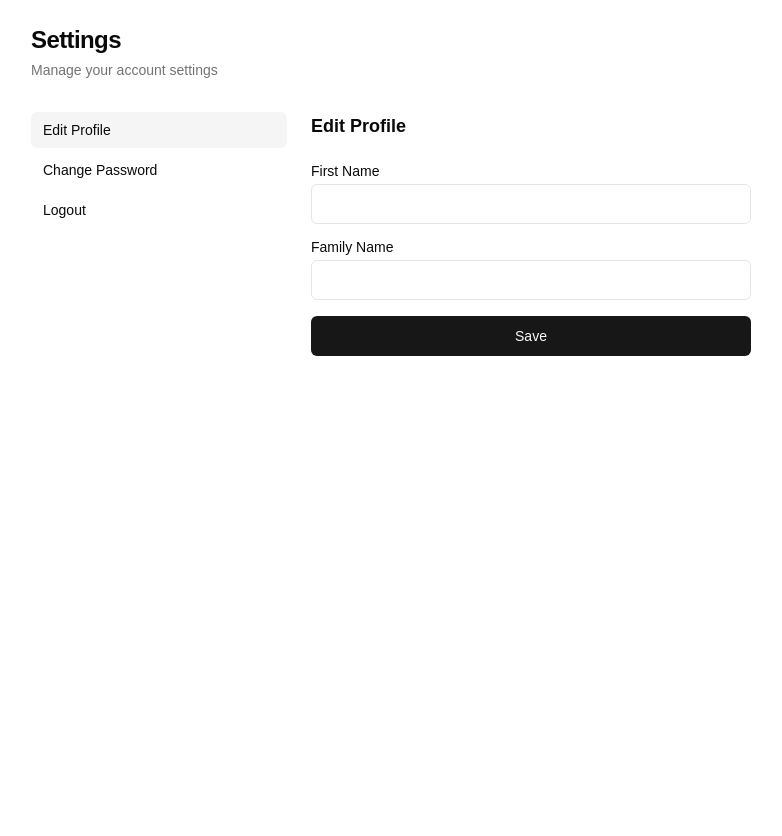
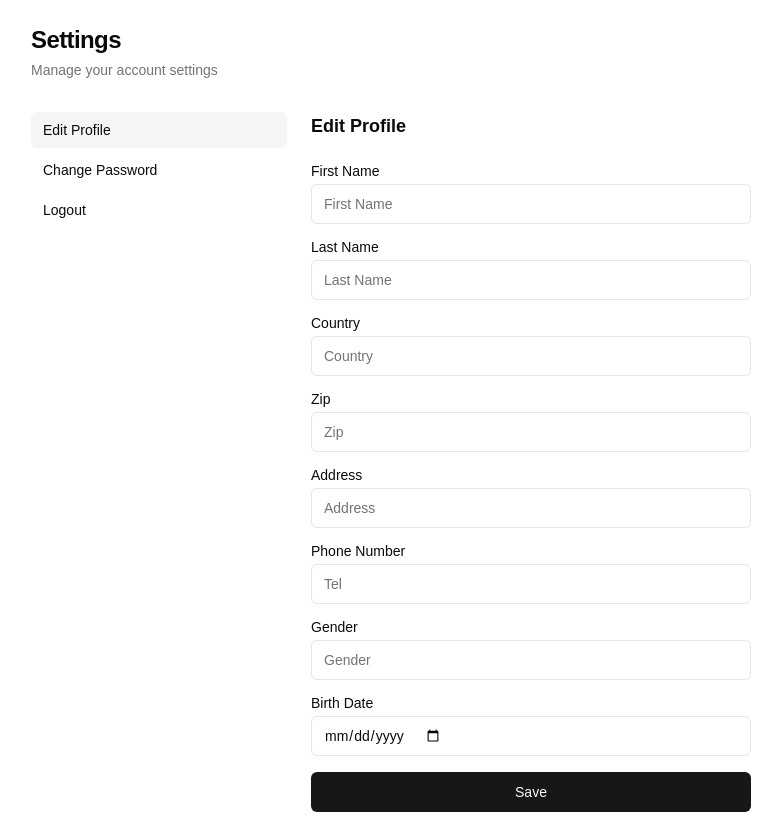
Before and after one commit to y-yudai/next-supabase-starter, a Next.js app: page /examples/settings/edit-profile in a window 1280 px wide. Shown: the whole page, without its empty margins (249-1031 px from the left). Before the commit the page ends 800 px from the top, so only its background shows below. Built offline with nearby package versions, Linux system fonts and the light colour scheme; no server answers.

Commit message:
supabase Stroage fix

```diff
--- a/next.config.ts
+++ b/next.config.ts
@@ -1,13 +1,17 @@
 import type { NextConfig } from 'next'
 
+const supabaseUrl = process.env.NEXT_PUBLIC_SUPABASE_URL || ''
+
 const nextConfig: NextConfig = {
-  /* config options here */
+  reactStrictMode: true,
   images: {
+    domains: supabaseUrl.includes('127.0.0.1')
+      ? ['127.0.0.1', 'localhost']
+      : [new URL(supabaseUrl).hostname],
     remotePatterns: [
       {
         protocol: 'https',
         hostname: 'placehold.jp',
-        port: '',
       },
     ],
   },
--- a/src/app/examples/profile/page.client.tsx
+++ b/src/app/examples/profile/page.client.tsx
@@ -1,14 +1,57 @@
 'use client'
 
+import { useEffect, useState } from 'react'
+import { useRouter } from 'next/navigation'
 import { Card, CardContent, CardHeader } from '@/components/ui/card'
+import { Button } from '@/components/ui/button'
 import Image from 'next/image'
 import useUserStore from '@/store/user-account'
 
 export default function PageClient() {
-  const { userAccount } = useUserStore()
+  const { userAccount, fetchUserAccountByEmail, uploadUserImageById, updateUserAccountById } = useUserStore()
+  const [loading, setLoading] = useState(true)
+  const [imageFile, setImageFile] = useState<File | null>(null)
+  const [imageUrl, setImageUrl] = useState<string | null>(null)
+  const router = useRouter()
 
-  if (!userAccount) {
-    return <div>User not found</div>
+  useEffect(() => {
+    if (userAccount?.email) {
+      fetchUserAccountByEmail(userAccount.email)
+          .then(() => setLoading(false))
+          .catch((error) => {
+            console.error('Error fetching user:', error)
+            setLoading(false)
+          })
+    } else {
+      setLoading(false)
+    }
+  }, [userAccount?.email, fetchUserAccountByEmail])
+
+  if (loading) return <div>Loading...</div>
+
+  const handleEditProfile = () => {
+    router.push('/examples/settings/edit-profile')
+  }
+
+  const handleImageChange = (event: React.ChangeEvent<HTMLInputElement>) => {
+    if (event.target.files) {
+      setImageFile(event.target.files[0])
+    }
+  }
+
+  const handleUploadImage = async () => {
+    if (imageFile && userAccount) {
+      try {
+        await uploadUserImageById(userAccount.id, imageFile);
+        setImageFile(null);
+        await fetchUserAccountByEmail(userAccount.email);
+        alert('Profile image updated successfully!');
+      } catch (error) {
+        alert('Failed to update profile image');
+      }
+    } else {
+      alert('Please select an image first.');
+    }
   }
 
   return (
@@ -17,21 +60,43 @@ export default function PageClient() {
           <Card>
             <CardHeader className="flex flex-col items-center space-y-4">
               <div className="relative h-32 w-32">
+                <input
+                    type="file"
+                    accept="image/*"
+                    onChange={handleImageChange}
+                    className="hidden"
+                    id="profileImageInput"
+                />
                 <Image
-                src="https://placehold.jp/150x150.png"
-                alt=""
+                    src={`${userAccount?.profile_picture || "https://placehold.jp/150x150.png"}?t=${new Date().getTime()}`}
+                    alt="Profile"
                     fill
-                className="rounded-full object-cover"
+                    className="rounded-full object-cover cursor-pointer"
+                    onClick={() => document.getElementById('profileImageInput')?.click()}
                 />
               </div>
-            <h1 className="text-center text-2xl font-bold text-gray-900">
-              {userAccount.first_name ?? "未入力"}
-            </h1>
+              {imageFile && (
+                  <Button onClick={handleUploadImage} className="mt-2 bg-blue-500 text-white">
+                    Upload New Profile Picture
+                  </Button>
+              )}
             </CardHeader>
             <CardContent className="space-y-4">
               <ProfileInfoItem label="Email" value={userAccount.email} />
+              <ProfileInfoItem label="FirstName" value={userAccount.first_name} />
+              <ProfileInfoItem label="LastName" value={userAccount.last_name} />
               <ProfileInfoItem label="Country" value={userAccount.country_name} />
+              <ProfileInfoItem label="Zip" value={userAccount.zip} />
+              <ProfileInfoItem label="Address" value={userAccount.address1} />
+              <ProfileInfoItem label="Tel" value={userAccount.tel} />
+              <ProfileInfoItem label="Gender" value={userAccount.gender} />
+              <ProfileInfoItem label="Birthday" value={userAccount.birthday} />
             </CardContent>
+            <div className="flex justify-center mt-4">
+              <Button onClick={handleEditProfile} className="bg-blue-500 text-white">
+                Change Profile
+              </Button>
+            </div>
           </Card>
         </div>
       </div>
--- a/src/app/examples/settings/edit-profile/page.client.tsx
+++ b/src/app/examples/settings/edit-profile/page.client.tsx
@@ -4,9 +4,49 @@ import { useState } from 'react'
 import { Button } from "@/components/ui/button"
 import { Input } from '@/components/ui/input'
 import { Label } from '@/components/ui/label'
+import useUserStore from '@/store/user-account'
+import {useRouter} from "next/navigation";
 
 export default function SettingsPage() {
-  const save = async () => {}
+  const router = useRouter()
+  const { userAccount, updateUserAccountById } = useUserStore()
+
+  const [firstName, setFirstName] = useState(userAccount?.first_name || '')
+  const [lastName, setLastName] = useState(userAccount?.last_name || '')
+  const [country, setCountry] = useState(userAccount?.country_name || '')
+  const [zip, setZip] = useState(userAccount?.zip || '')
+  const [address, setAddress] = useState(userAccount?.address1 || '')
+  const [tel, setTel] = useState(userAccount?.tel || '')
+  const [gender, setGender] = useState(userAccount?.gender || '')
+  const [birthDate, setBirthDate] = useState(userAccount?.birthday ? userAccount.birthday.toString().substring(0, 10) : '') // 날짜 형식 yyyy-mm-dd
+
+  const save = async () => {
+    if (!firstName || !lastName || !country || !zip || !address || !tel || !gender || !birthDate || !country) {
+      alert("All fields are required")
+      return
+    }
+
+    try {
+      const userInfo = {
+        id: userAccount?.id || 0,
+        email: userAccount?.email || null,
+        auth_id: userAccount?.auth_id || '',
+        first_name: firstName,
+        last_name: lastName,
+        country_name: country,
+        zip: zip,
+        address1: address,
+        tel: tel,
+        gender: gender,
+        birthday: new Date(birthDate),
+      };
+
+      await updateUserAccountById(userInfo);
+      router.push('/examples/profile')
+    } catch (error) {
+      console.error("Error updating profile:", error)
+    }
+  };
 
   return (
       <main className="mx-auto flex max-w-screen-md justify-center">
@@ -19,22 +59,78 @@ export default function SettingsPage() {
                   <Label htmlFor="firstName">First Name</Label>
                   <Input
                       id="firstName"
-                  defaultValue={''}
-                  placeholder=""
+                      value={firstName}
+                      onChange={(e) => setFirstName(e.target.value)}
+                      placeholder="First Name"
                   />
                 </div>
                 <div className="flex flex-col space-y-1.5">
-                <Label htmlFor="famylyName">Family Name</Label>
+                  <Label htmlFor="lastName">Last Name</Label>
                   <Input
-                  id="famylyName"
-                  defaultValue={''}
-                  placeholder=""
+                      id="lastName"
+                      value={lastName}
+                      onChange={(e) => setLastName(e.target.value)}
+                      placeholder="Last Name"
+                  />
+                </div>
+                <div className="flex flex-col space-y-1.5">
+                  <Label htmlFor="country">Country</Label>
+                  <Input
+                      id="country"
+                      value={country}
+                      onChange={(e) => setCountry(e.target.value)}
+                      placeholder="Country"
+                  />
+                </div>
+                <div className="flex flex-col space-y-1.5">
+                  <Label htmlFor="zip">Zip</Label>
+                  <Input
+                      id="zip"
+                      value={zip}
+                      onChange={(e) => setZip(e.target.value)}
+                      placeholder="Zip"
+                  />
+                </div>
+                <div className="flex flex-col space-y-1.5">
+                  <Label htmlFor="address">Address</Label>
+                  <Input
+                      id="address"
+                      value={address}
+                      onChange={(e) => setAddress(e.target.value)}
+                      placeholder="Address"
+                  />
+                </div>
+                <div className="flex flex-col space-y-1.5">
+                  <Label htmlFor="tel">Phone Number</Label>
+                  <Input
+                      id="tel"
+                      value={tel}
+                      onChange={(e) => setTel(e.target.value)}
+                      placeholder="Tel"
+                  />
+                </div>
+                <div className="flex flex-col space-y-1.5">
+                  <Label htmlFor="gender">Gender</Label>
+                  <Input
+                      id="gender"
+                      value={gender}
+                      onChange={(e) => setGender(e.target.value)}
+                      placeholder="Gender"
+                  />
+                </div>
+                <div className="flex flex-col space-y-1.5">
+                  <Label htmlFor="birthDate">Birth Date</Label>
+                  <Input
+                      id="birthDate"
+                      type="date"
+                      value={birthDate}
+                      onChange={(e) => setBirthDate(e.target.value)}
+                      placeholder="Birth Date"
                   />
                 </div>
               </div>
             </form>
             <Button className="w-full mt-4" onClick={save}>
-            {' '}
               Save
             </Button>
           </div>
--- a/src/store/user-account.ts
+++ b/src/store/user-account.ts
@@ -14,6 +14,7 @@ interface UserAccount {
   tel: string | null
   gender: string | null
   birthday: Date | null
+  profile_picture: string | null
 }
 
 interface UserState {
@@ -21,9 +22,10 @@ interface UserState {
   setUser: (user: UserAccount) => void
   createUserAccount: (email: string, uuid: string) => Promise<void>
   fetchUserAccountById: (uuid: string) => Promise<void>
+  fetchUserAccountByEmail: (email: string) => Promise<void>
   clearUserAccount: () => Promise<void>
-  updateUserAccountById: (id: number) => Promise<void>
-  uploadUserImageById: (id: number) => Promise<void>
+  updateUserAccountById: (userInfo: UserAccount) => Promise<void>
+  uploadUserImageById: (id: number, imageFile: File) => Promise<void>
 }
 
 export const supabase = createBrowserClient()
@@ -49,14 +51,69 @@ const useUserStore = create(
           .single()
         set({ userAccount: data })
       },
+      fetchUserAccountByEmail: async (email) => {
+        const { data, error } = await supabase
+          .from('user_accounts')
+          .select()
+          .eq('email', email)
+          .single()
+        if (data?.profile_picture) {
+          const { data: imageList } = await supabase.storage
+            .from('profile-images')
+            .list('profiles/', { sortBy: { column: 'name', order: 'desc' } })
+          const latestImage = imageList?.find((img) =>
+            img.name.startsWith(`${data.id}_`),
+          )
+          if (latestImage) {
+            data.profile_picture = supabase.storage
+              .from('profile-images')
+              .getPublicUrl(`profiles/${latestImage.name}`).data.publicUrl
+          }
+        }
+        set({ userAccount: data })
+      },
       clearUserAccount: async () => {
         set({ userAccount: null })
       },
-      updateUserAccountById: async (id) => {
-        // TODO: user_accountsテーブルの更新処理
+      updateUserAccountById: async (userInfo: UserAccount) => {
+        const { error } = await supabase
+          .from('user_accounts')
+          .update({
+            first_name: userInfo.first_name,
+            last_name: userInfo.last_name,
+            country_name: userInfo.country_name,
+            zip: userInfo.zip,
+            address1: userInfo.address1,
+            tel: userInfo.tel,
+            gender: userInfo.gender,
+            birthday: userInfo.birthday,
+          })
+          .eq('id', userInfo.id)
+        if (error) {
+          console.error('Error updating profile:', error)
+          throw error
+        }
       },
-      uploadUserImageById: async (id) => {
-        // TODO: 画像アップロード処理
+      uploadUserImageById: async (id: number, imageFile: File) => {
+        const fileExt = imageFile.name.split('.').pop()
+        const timestamp = new Date().toISOString().replace(/[-:.TZ]/g, '')
+        const filePath = `profiles/${id}_${timestamp}.${fileExt}`
+
+        const { error: uploadError } = await supabase.storage
+          .from('profile-images')
+          .upload(filePath, imageFile, { cacheControl: '3600', upsert: false })
+        if (uploadError) throw uploadError
+
+        const { data } = supabase.storage
+          .from('profile-images')
+          .getPublicUrl(filePath)
+        const publicUrl = data.publicUrl
+
+        const { error: updateError } = await supabase
+          .from('user_accounts')
+          .update({ profile_picture: publicUrl })
+          .eq('id', id)
+        if (updateError) throw updateError
       },
     }),
     {
```
Also changed, not shown: 1 other file (tests, documents, lock files or other folders). Lines whose indentation alone changed are shown as unchanged.
